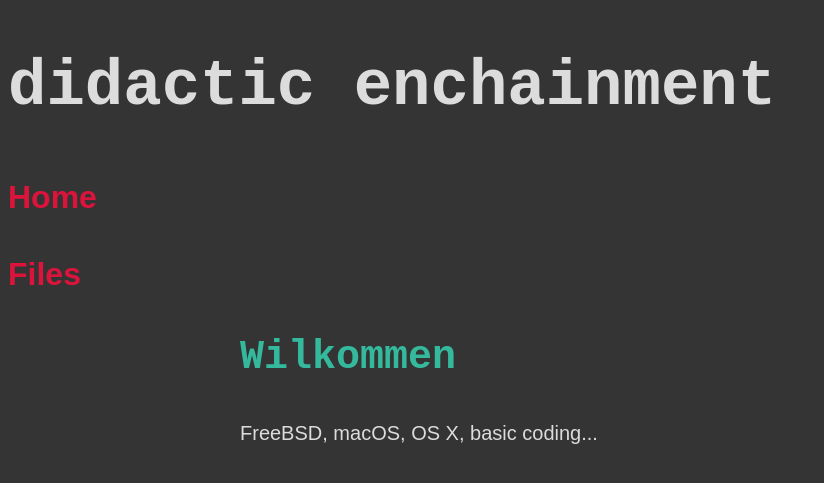
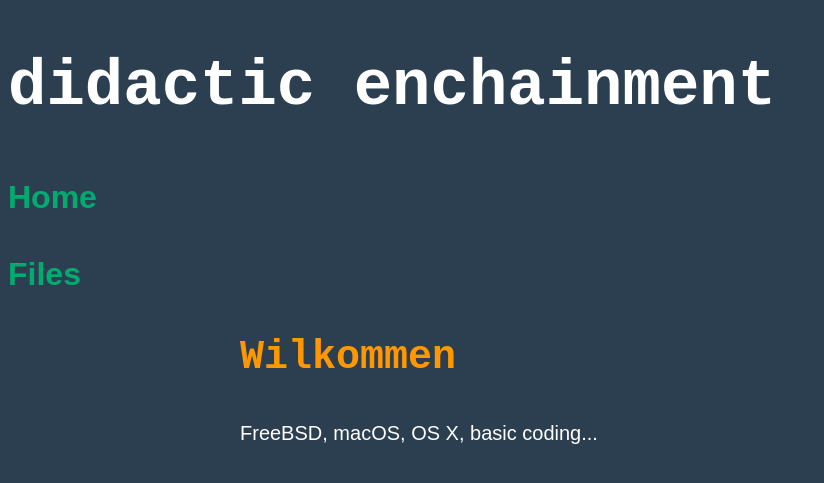
Before and after one commit to paulrbts/blog, a Jekyll site: the page built from index.html, in a window 1280 px wide. Shown: the top 483 px of the page, without its empty margins (0-824 px from the left). Built offline with Jekyll 4.4.1, drawn with Linux system fonts in a browser that asks for light colours.

Commit message:
Changed colour scheme

```diff
--- a/css/common.css
+++ b/css/common.css
@@ -6,40 +6,41 @@ html {
 body {
   font: normal 100%/1.4 PT Sans,sans-serif;
   font-size: 20px;
-  color: #DCDCDC;
-  background-color: #343434
+  color: #FFFFFF;
+  background-color: #2C3F51
 }
 
 h1 {
   font-family: hack,monospace;
   font-weight: bold;
   font-size: 4rem;
+  color: #FFFFFF;
 }
 
 h2 {
   font-family: hack,monospace;
   font-size: 2.5rem;
-  color: #34B99D;
+  color: #FF9700;
 }
 
 h3 {
   font-family: hack,sans-serif;
   font-size: 2rem;
   font-weight: bold;
-  color: #34B99D;
+  color: #20805E;
 }
 
 
 a:link {
-  color: #DC143C;
+  color: #00AB6F;
   text-decoration: none
 }
 a:visited {
-  color: #DC143C;
+  color: #00AB6F;
   text-decoration: none;
 }
 a:hover {
-    color: #FFFFFF;
+    color: #60D5AC;
   text-decoration: none;
 }
 
```
